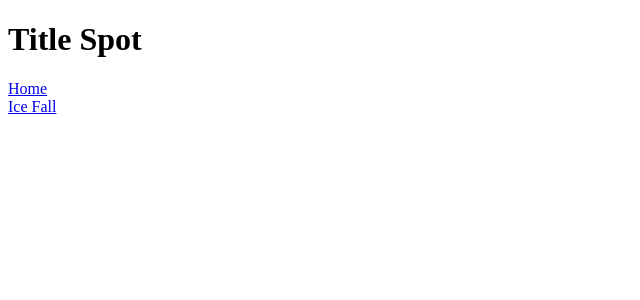
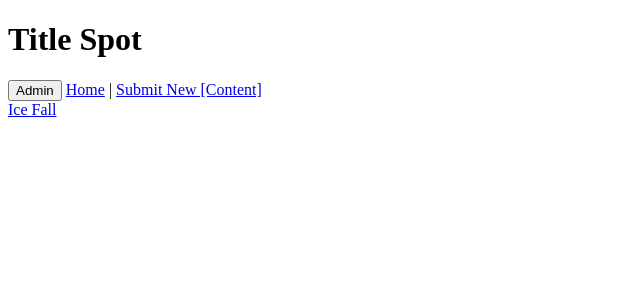
Before and after one commit to J-Michael-Brown/React-Game-Host, a React (Create React App) app: page / in a window 1280 px wide. Shown: the top 300 px of the page, without its empty margins (0-640 px from the left). Built offline with nearby package versions, Linux system fonts and the light colour scheme.

Commit message:
add admin status

```diff
--- a/src/components/App.jsx
+++ b/src/components/App.jsx
@@ -9,18 +9,32 @@ class App extends React.Component {
 
   constructor(props){
     super(props);
-    this.state = {contentInfoList: ContentInfoList};
+    this.state = {
+      contentInfoList: ContentInfoList,
+      admin: false
+    };
+    this.toggleAdmin = this.toggleAdmin.bind(this);
+  }
+
+  toggleAdmin(){
+    const adminPrivilege = !this.state.admin;
+    const newState = {...this.state, admin: adminPrivilege};
+    this.setState(newState);
   }
 
   render(){
+    let adminStatus = '';
+    {if(this.state.admin){adminStatus = 'Admin';}}
     return (
       <div>
-        <Header/>
+        <Header handleToggleAdmin={this.toggleAdmin}/>
         <Switch>
           <Route exact path='/' render={()=><ContentList
             contentInfoList={this.state.contentInfoList}/>}/>
           <Route path='/view/:contentId' component={ContentDisplay}/>
+          <Route exact path='/new' render={() => <NewContent />}/>
         </Switch>
+        {adminStatus}
       </div>
     );
   }
--- a/src/components/Header.jsx
+++ b/src/components/Header.jsx
@@ -1,11 +1,11 @@
 import React from 'react';
 import { Link } from 'react-router-dom';
 
-function Header(){
+function Header(props){
   return (
     <div>
       <h1>Title Spot</h1>
-      <Link to="/">Home</Link>
+      <button onClick={()=>props.handleToggleAdmin()}>Admin</button> <Link to='/'>Home</Link> | <Link to='/new'>Submit New [Content]</Link>
     </div>
   );
 }
```
